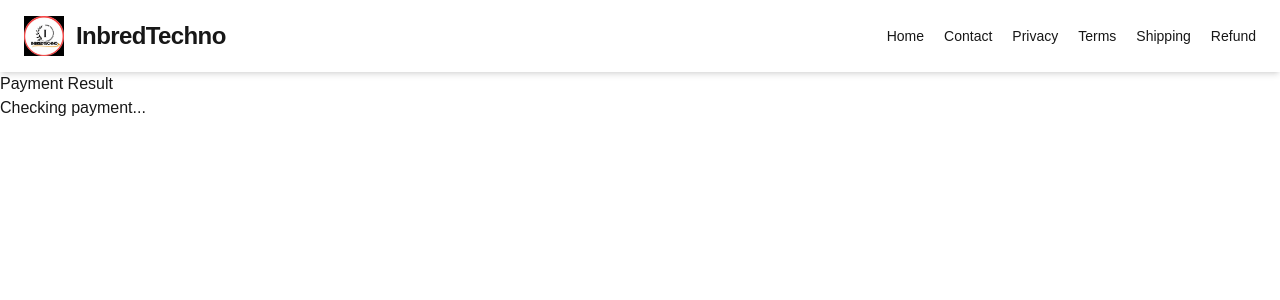
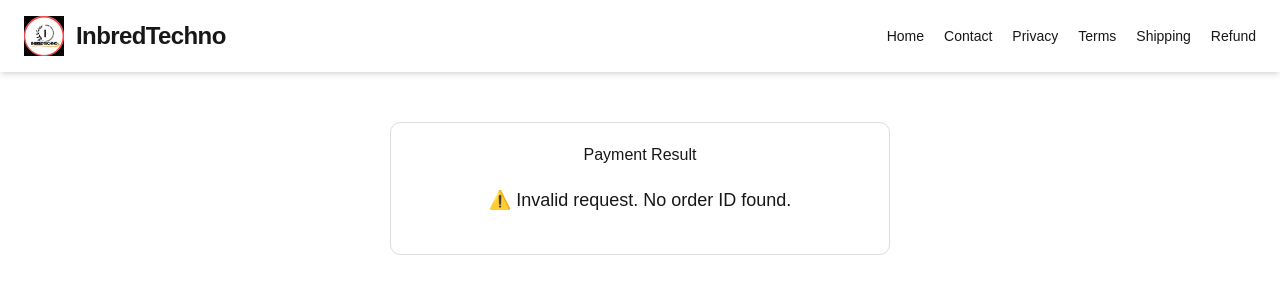
Before and after one commit to sethi12/InbredTechno, a Next.js app: page /PlanResult in a window 1280 px wide. Shown: the top 300 px of the page. Built offline with nearby package versions, Linux system fonts and the light colour scheme.

Commit message:
Update PlanResultClient.jsx

```diff
--- a/src/app/PlanResult/PlanResultClient.jsx
+++ b/src/app/PlanResult/PlanResultClient.jsx
@@ -4,15 +4,21 @@ import axios from "axios";
 import { useSearchParams } from "next/navigation";
 
 export default function PlanResultClient() {
-  const [message, setMessage] = useState("Checking payment...");
   const searchParams = useSearchParams();
   const order_id = searchParams.get("order_id");
 
+  const [message, setMessage] = useState("Checking payment...");
+
   useEffect(() => {
-    if (!order_id) return;
+    const verifyPayment = async () => {
+      if (!order_id) {
+        setMessage("⚠️ Invalid request. No order ID found.");
+        return;
+      }
 
-    const verifyPayment = async () => {
       try {
+        setMessage("🔄 Verifying your payment...");
+
         const res = await axios.get(
           `https://inbredtechno-backend.onrender.com/api/payment/verify/${order_id}`
         );
@@ -20,10 +26,10 @@ export default function PlanResultClient() {
         if (res.data.order_status === "PAID") {
           setMessage("✅ Plan purchased successfully!");
         } else {
-          setMessage("❌ No payment made or cancelled.");
+          setMessage("❌ No payment made or payment was cancelled.");
         }
       } catch (err) {
-        console.error(err);
+        console.error("Payment verification error:", err);
         setMessage("⚠️ Could not verify payment.");
       }
     };
@@ -32,9 +38,19 @@ export default function PlanResultClient() {
   }, [order_id]);
 
   return (
-    <div>
+    <div
+      style={{
+        maxWidth: "500px",
+        margin: "50px auto",
+        padding: "20px",
+        border: "1px solid #ddd",
+        borderRadius: "10px",
+        textAlign: "center",
+        fontFamily: "sans-serif",
+      }}
+    >
       <h1>Payment Result</h1>
-      <p>{message}</p>
+      <p style={{ fontSize: "18px", margin: "20px 0" }}>{message}</p>
     </div>
   );
 }
```
